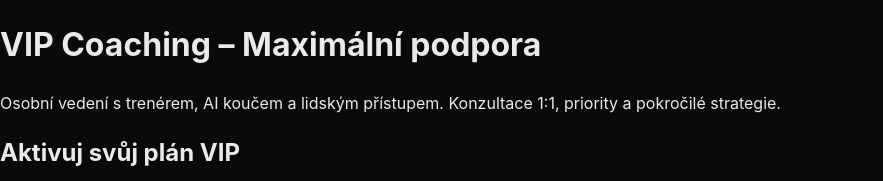
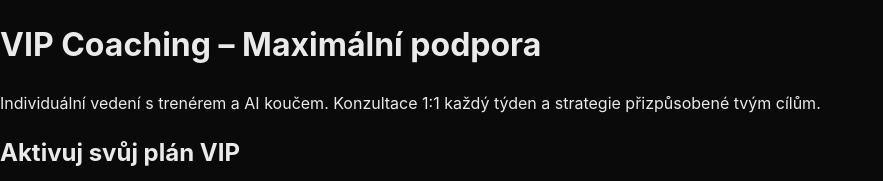
Before and after one commit to Progen-design/body-mind-on, a Next.js app: page /vip in a window 1280 px wide. Shown: the top 181 px of the page, without its empty margins (0-883 px from the left). Built offline with nearby package versions, Linux system fonts and the light colour scheme; no server answers.

Commit message:
Rename VipProgram to VipPage and update description
Updated the component name from VipProgram to VipPage and modified the description text for clarity.

```diff
--- a/pages/vip.js
+++ b/pages/vip.js
@@ -1,6 +1,6 @@
 import ProgramForm from "../components/ProgramForm";
 
-export default function VipProgram() {
+export default function VipPage() {
   return (
     <div className="min-h-screen bg-gradient-to-b from-purple-900 to-black text-white p-8">
       <div className="max-w-4xl mx-auto text-center">
@@ -8,11 +8,10 @@ export default function VipProgram() {
           VIP Coaching – Maximální podpora
         </h1>
         <p className="text-gray-300 mb-8">
-          Osobní vedení s trenérem, AI koučem a lidským přístupem. Konzultace
-          1:1, priority a pokročilé strategie.
+          Individuální vedení s trenérem a AI koučem. Konzultace 1:1 každý týden
+          a strategie přizpůsobené tvým cílům.
         </p>
       </div>
-
       <ProgramForm planType="VIP" />
     </div>
   );
```
